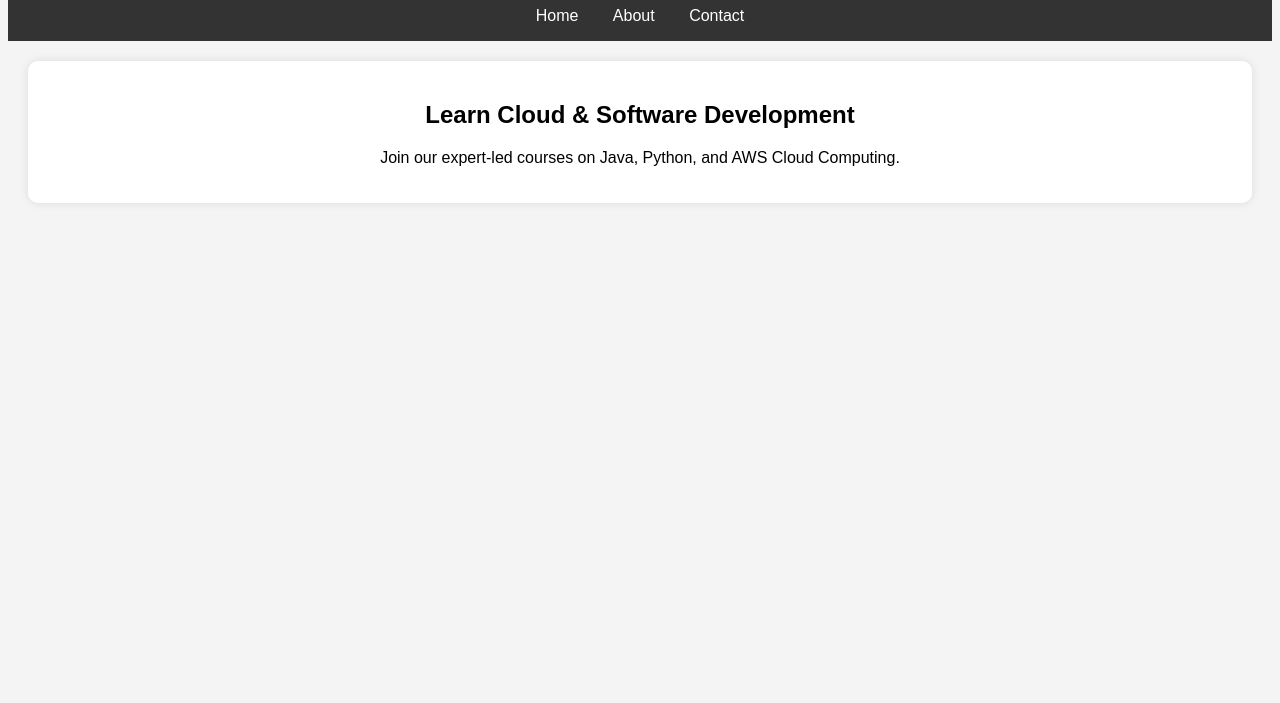
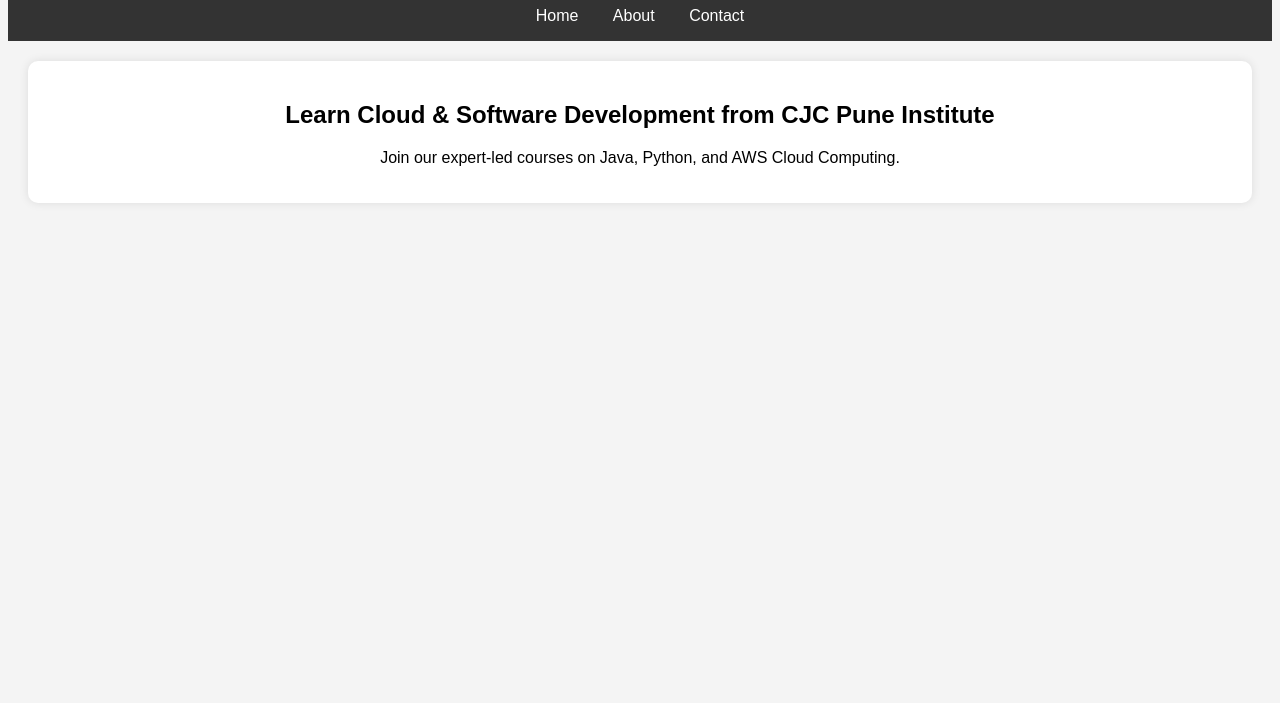
Before and after one commit to hitu-1995/jenkinsPipelineRepo, a plain HTML site: page index.html in a window 1280 px wide. Shown: the part 97-800 px from the top of the page. Drawn offline with Linux system fonts and the light colour scheme.

Commit message:
second commit

```diff
--- a/index.html
+++ b/index.html
@@ -16,7 +16,7 @@
         </nav>
     </header>
     <section>
-        <h2>Learn Cloud & Software Development</h2>
+        <h2>Learn Cloud & Software Development from CJC Pune Institute</h2>
         <p>Join our expert-led courses on Java, Python, and AWS Cloud Computing.</p>
     </section>
 </body>
```
